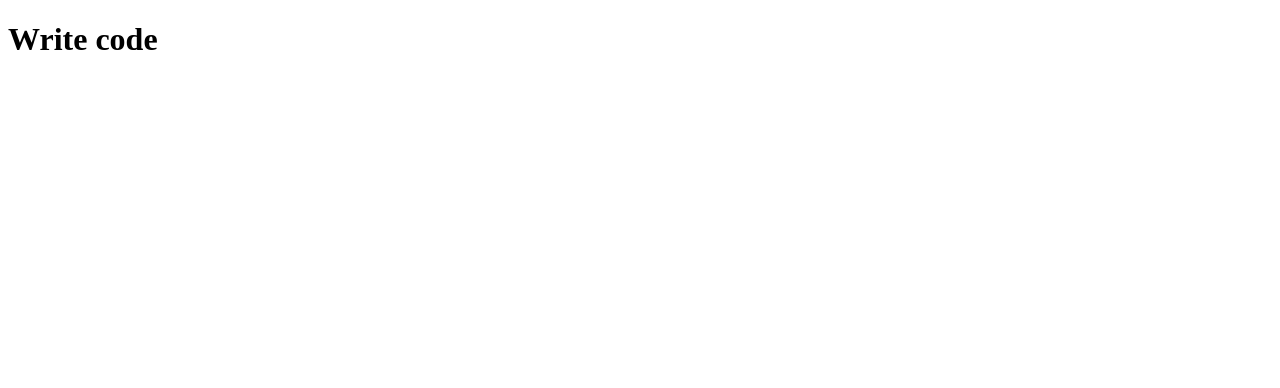
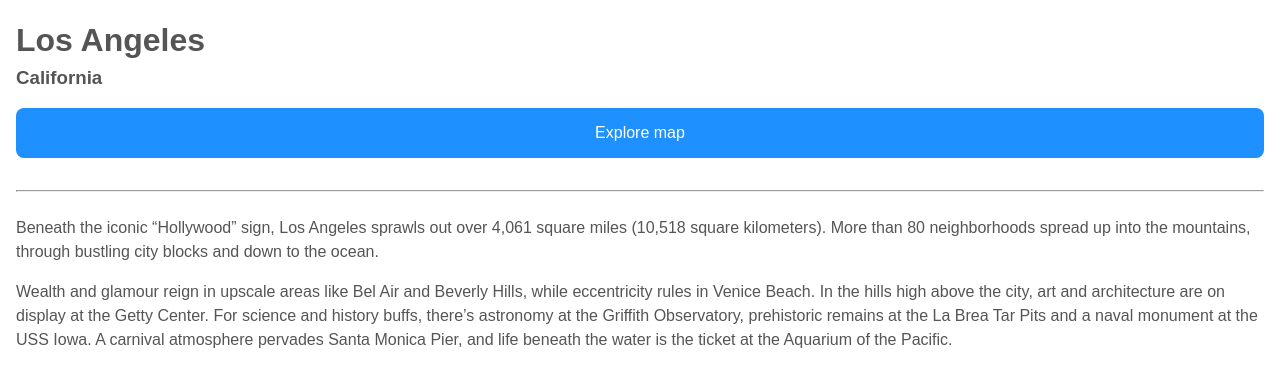
Before and after one commit to jaseflow/map-explorer, a website built with webpack: page src/index.html in a window 1280 px wide. Built offline with nearby package versions, Linux system fonts and the light colour scheme.

Commit message:
Starter template

```diff
--- a/src/index.html
+++ b/src/index.html
@@ -2,10 +2,20 @@
 <html lang="en">
 <head>
   <meta charset="UTF-8">
+  <meta name="viewport" content="width=device-width, minimum-scale=1.0">
   <title></title>
   <link rel="stylesheet" href="styles.css">
 </head>
 <body>
-  <h1>Write code</h1>
+  <div class="container">
+    <h1 class="flat">Los Angeles</h1>
+    <h3>California</h3>
+    <button class="explore">Explore map</button>
+    <hr>
+    <p>Beneath the iconic “Hollywood” sign, Los Angeles sprawls out over 4,061 square miles (10,518 square kilometers). More than 80 neighborhoods spread up into the mountains, through bustling city blocks and down to the ocean.</p>
+    <p>
+    Wealth and glamour reign in upscale areas like Bel Air and Beverly Hills, while eccentricity rules in Venice Beach. In the hills high above the city, art and architecture are on display at the Getty Center. For science and history buffs, there’s astronomy at the Griffith Observatory, prehistoric remains at the La Brea Tar Pits and a naval monument at the USS Iowa. A carnival atmosphere pervades Santa Monica Pier, and life beneath the water is the ticket at the Aquarium of the Pacific.</p>
+  </div>
+  <div class="Map"></div>
 </body>
 </html>
--- a/src/styles.css
+++ b/src/styles.css
@@ -0,0 +1,50 @@
+* {
+  margin: 0;
+  padding: 0;
+}
+
+body {
+  color: #555;
+  line-height: 1.5;
+  font-family: sans-serif;
+}
+
+.container {
+  padding: 1rem;
+}
+
+.flat {
+  margin-bottom: 0;
+}
+
+hr {
+  margin: 1rem 0 1.5rem 0;
+}
+
+.explore {
+  width: 100%;
+  background: dodgerblue;
+  color: #fff;
+  padding: 1rem;
+  text-align: center;
+  border: 0;
+  font-size: 1rem;
+  margin: 1rem 0;
+  border-radius: 0.5rem;
+}
+
+h1,
+h2,
+p {
+  margin-bottom: 1rem;
+}
+
+.Map {
+  display: none;
+  position: fixed;
+  top: 0;
+  left: 0;
+  height: 100vh;
+  width: 100%;
+  background: red;
+}
```
